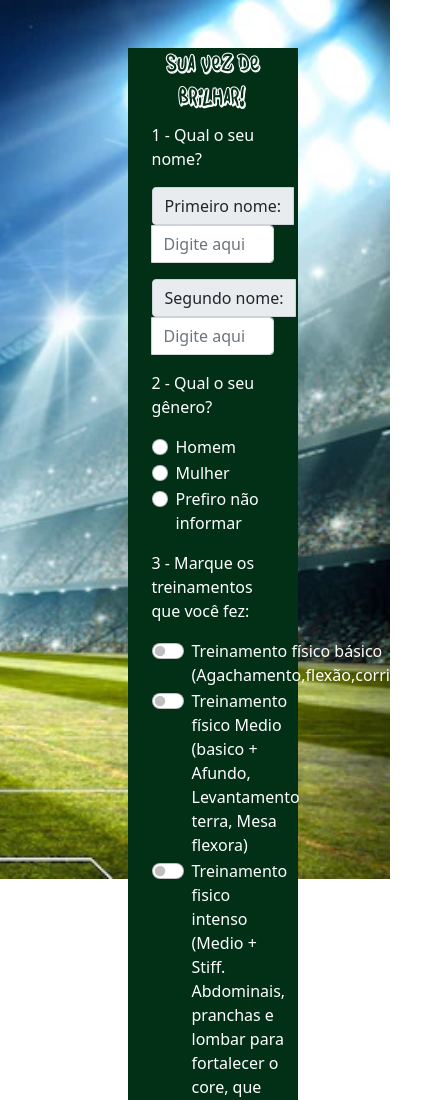
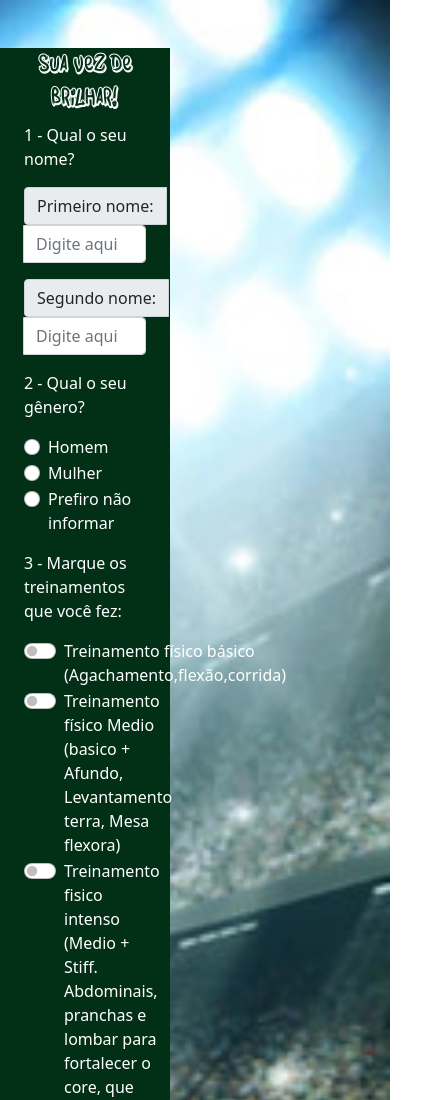
Before and after one commit to Carlos-Alves/Page-Peneira2023, a plain HTML site: page index.html in a window 390 px wide. Shown: the top 1100 px of the page, 425 px wide, since content can reach past the window. Drawn offline with nearby package versions, Linux system fonts and the light colour scheme.

Commit message:
Update style.css

```diff
--- a/css/style.css
+++ b/css/style.css
@@ -56,8 +56,11 @@ body {
     height: auto;
   }
   .py-5{
-    width: 425px;
-    height: 425px;
+    display: flex;
+    align-items: center;
+    justify-content: space-between;
+    width: -0px;
+    height: 100%;
   }
 }
 
```
